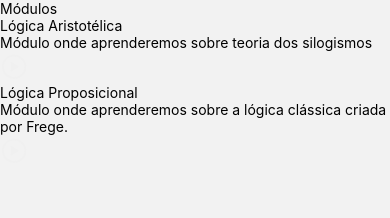
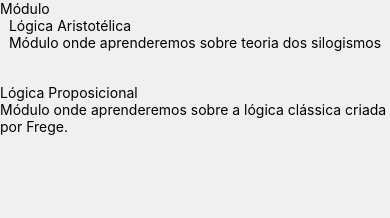
Before and after one commit to Etec-SA/boolestation-mobile, a React Native app: screen /Home in a window 390 px wide. Shown: the top 218 px of the page. Built offline with nearby package versions, Linux system fonts and the light colour scheme.

Commit message:
update flatList

```diff
--- /dev/null
+++ b/components/Header/Header.tsx
@@ -0,0 +1,24 @@
+import React, { useState, useEffect } from "react";
+import { View, Text, Image, SafeAreaView, FlatList, StyleSheet } from "react-native";
+import { NativeWindStyleSheet } from "nativewind";
+
+NativeWindStyleSheet.setOutput({
+    default: "native",
+  });
+
+const Header = () => {
+    return (
+        <View className="mt-8 flex justify-center items-center w-full">
+            <Image
+                className="w-40 h-40"
+                source={{
+                    uri: 'https://raw.githubusercontent.com/Etec-SA/diagrams/main/logos/LogoVectorGray.png',
+                }}
+            />
+
+            <Text className="text-gray-500 text-lg font-semibold ml-4">Módulo</Text>
+        </View>
+    )
+}
+
+export default Header;
--- a/pages/Exercise/Exercise.tsx
+++ b/pages/Exercise/Exercise.tsx
@@ -17,7 +17,7 @@ const Exercise = (props: {id: {exerciseId: string, lessonId: string}, statement:
 
     return(
         <>
-            <View className="flex-row justify-between items-center w-full h-72 mb-4">
+            <View className="flex-row justify-between items-center w-full h-26 mb-4">
                 <TouchableOpacity className="flex-row justify-center" onPress={()=>{
                     setBackgrounds({correct: '#e0dede', wrong: '#e0dede'});
                     changePage('Exercises');
--- a/pages/Forms/LoginForm.tsx
+++ b/pages/Forms/LoginForm.tsx
@@ -1,5 +1,5 @@
 import React, { useState } from "react";
-import { View, Text, StyleSheet, TextInput, TouchableOpacity, Image } from "react-native";
+import { View, Text, StyleSheet, TextInput, ScrollView, SafeAreaView, Image } from "react-native";
 import { useForm, Controller } from "react-hook-form";
 import { yupResolver } from '@hookform/resolvers/yup';
 import { MaterialCommunityIcons } from '@expo/vector-icons';
@@ -38,7 +38,8 @@ const LoginForm = ({changePage}: {changePage: any}) => {
     }
 
     return(
-      <View className="flex-1 justify-center items-center bg-[#f0f0f0] px-4">
+      <SafeAreaView style={styles.container}>
+        <ScrollView contentContainerStyle={styles.scrollViewContent}>
           <Image className="w-60 h-60" source={{uri: 'https://raw.githubusercontent.com/Etec-SA/diagrams/main/logos/LogoVectorGray.png',}} />
 
           <Controller control={control} name="username" render={({ field: { onChange, onBlur, value } }) => (
@@ -94,8 +95,23 @@ const LoginForm = ({changePage}: {changePage: any}) => {
             title="Não possui uma conta?"
             titlePress="Criar agora."
           />
-      </View>
+        </ScrollView>
+      </SafeAreaView>
     );
 }
 
+const styles = StyleSheet.create({
+  container: {
+    flex: 1,
+    justifyContent: "center",
+    backgroundColor: "#f0f0f0",
+  },
+  scrollViewContent: {
+    flexGrow: 1,
+    justifyContent: "center",
+    alignItems: "center",
+    paddingHorizontal: 18,
+  },
+});
+
 export default LoginForm;
--- a/pages/Forms/SignForm.tsx
+++ b/pages/Forms/SignForm.tsx
@@ -1,44 +1,64 @@
-import React, { useState} from "react";
-import { View, Text, StyleSheet, TextInput, TouchableOpacity, Image, ActivityIndicator, SafeAreaView } from "react-native";
-import Animated, { FadeIn } from "react-native-reanimated";
+import React, { useState } from "react";
+import {
+  View,
+  Text,
+  StyleSheet,
+  TextInput,
+  ScrollView,
+  Image,
+  ActivityIndicator,
+  SafeAreaView,
+} from "react-native";
 import { useForm, Controller } from "react-hook-form";
-import { yupResolver } from '@hookform/resolvers/yup'
-import * as yup from 'yup';
+import { MaterialCommunityIcons } from "@expo/vector-icons";
+import AsyncStorage from "@react-native-async-storage/async-storage";
+import { signUp, authenticate } from "../../api/user";
+import { NativeWindStyleSheet } from "nativewind";
 import Button from "../../components/FormComponents/Button";
 import Input from "../../components/FormComponents/Input";
 import Link from "../../components/FormComponents/Link";
-import { MaterialCommunityIcons } from '@expo/vector-icons';
-import { Ionicons } from '@expo/vector-icons'
-import { NativeWindStyleSheet } from "nativewind";
-import { signUp, authenticate  } from "../../api/user";
-import AsyncStorage from '@react-native-async-storage/async-storage';
 
 NativeWindStyleSheet.setOutput({
   default: "native",
 });
 
-type RegisterData = {
+type RegisterData = {};
 
-}
-
-const SignForm = ({changePage}: {changePage: any}) => {
-    const [loading, setIsLoading] = useState(false)
-    const { control, handleSubmit, formState: { errors } } = useForm({})
+const SignForm = ({ changePage }: { changePage: any }) => {
+  const [loading, setIsLoading] = useState(false);
+  const {
+    control,
+    handleSubmit,
+    formState: { errors },
+  } = useForm({});
 
   async function handleSignIn(data: any) {
     const { username, email, password } = data;
     setIsLoading(true);
-      await signUp({username, email, password, name: username, birthdate: '2000-01-01'});
-      const auth = await authenticate({email, password});
-      await AsyncStorage.setItem('token', auth.access_token);
+    await signUp({
+      username,
+      email,
+      password,
+      name: username,
+      birthdate: "2000-01-01",
+    });
+    const auth = await authenticate({ email, password });
+    await AsyncStorage.setItem("token", auth.access_token);
     setTimeout(() => {
       setIsLoading(false);
     }, 2000);
   }
 
-    return(
-      <SafeAreaView className="flex-1 justify-center items-center bg-[#f0f0f0] px-4">
-        <Image className="w-60 h-60" source={{uri: 'https://raw.githubusercontent.com/Etec-SA/diagrams/main/logos/LogoVectorGray.png',}} />
+  return (
+    <SafeAreaView style={styles.container}>
+      <ScrollView contentContainerStyle={styles.scrollViewContent}>
+        <Image
+          className="w-60 h-60"
+          source={{
+            uri:
+              "https://raw.githubusercontent.com/Etec-SA/diagrams/main/logos/LogoVectorGray.png",
+          }}
+        />
 
         <Controller control={control} name="username" render={({ field: { onChange, onBlur, value } }) => (
           <View className="flex-row justify-between items-center shadow-md w-[95%] bg-[#fff] px-4 mb-6 rounded-md text-gray-600">
@@ -100,13 +120,28 @@ const SignForm = ({changePage}: {changePage: any}) => {
 
         <Link
           onPress={() => {
-            changePage('SignIn')
+            changePage("SignIn");
           }}
           title="Já possui uma conta?"
           titlePress="Entrar agora"
         />
+      </ScrollView>
     </SafeAreaView>
   );
-}
+};
+
+const styles = StyleSheet.create({
+  container: {
+    flex: 1,
+    justifyContent: "center",
+    backgroundColor: "#f0f0f0",
+  },
+  scrollViewContent: {
+    flexGrow: 1,
+    justifyContent: "center",
+    alignItems: "center",
+    paddingHorizontal: 18,
+  },
+});
 
 export default SignForm;
--- a/pages/Home/ExerciseList.tsx
+++ b/pages/Home/ExerciseList.tsx
@@ -1,5 +1,5 @@
 import React, { useEffect, useState } from "react";
-import { View, Text, StyleSheet, TextInput, TouchableOpacity, Image } from "react-native";
+import { View, Text, StyleSheet, ScrollView, TouchableOpacity, Image } from "react-native";
 import Animated, { FadeIn, FadeOutLeft } from 'react-native-reanimated';
 import { MaterialCommunityIcons } from '@expo/vector-icons';
 import { NativeWindStyleSheet } from "nativewind";
@@ -11,16 +11,10 @@ NativeWindStyleSheet.setOutput({
   });
 
 const Exercises = ({data, onClick, changePage}: {data: typeof lessonsMock[0]['exercises'], onClick: any, changePage: any}) => {
-  const [cachedData, setCachedData] = useState<any>({});
-
-  useEffect(()=>{
-    const item = cache.getItem('exercisesStatus');
-    setCachedData(item);
-  }, [data]);
 
     return(
-        <Animated.View
-          className="flex-1 justify-start items-center bg-[#f0f0f0] px-4 pt-14 h-96"
+        <Animated.ScrollView
+          contentContainerStyle={styles.scrollViewContent}
           entering={FadeIn.duration(200)}
           exiting={FadeOutLeft.duration(200)}
         >
@@ -41,30 +35,12 @@ const Exercises = ({data, onClick, changePage}: {data: typeof lessonsMock[0]['ex
                 <TouchableOpacity className="w-full" onPress={()=> {onClick(exercise.id)}} key={exercise.id}>
                   <View className="p-4 flex-row justify-between items-center w-full mb-4 bg-[#fff] rounded shadow-md">
                     <Text className="text-gray-500 text-xl">{exercise.title}</Text>
-                    { cachedData[exercise.id]?.lastAttemptIsCorrect ? <MaterialCommunityIcons name="check" color="black" size={25} /> : null }
-                    { !cachedData[exercise.id]?.lastAttemptIsCorrect ? <MaterialCommunityIcons name="close" color="black" size={25} /> : null }
                   </View>
                 </TouchableOpacity>
               )
             })
           }
-
-            <TouchableOpacity className="w-full">
-              <View className="p-4 flex-row justify-between items-center w-full mb-4 bg-[#fff] rounded shadow-md">
-                <Text className="text-gray-500 text-xl">Justificação de Silogismos</Text>
-              </View>
-            </TouchableOpacity>
-
-            <View className="p-4 flex-row justify-between items-center w-full mb-4 bg-[#165724] rounded shadow-md">
-                <Text className="text-[#d4edda] text-xl">Justificação de Silogismos</Text>
-                <MaterialCommunityIcons name="check" color="#d4edda" size={20} />
-            </View>
-
-            <View className="p-4 flex-row justify-between items-center w-full mb-4 bg-[#942e30] rounded shadow-md">
-                <Text className="text-[#f8d7da] text-xl">Valorização de Silogismos</Text>
-                <MaterialCommunityIcons name="close" color="#f8d7da" size={20} />
-            </View>
-        </Animated.View>
+      </Animated.ScrollView>
     )
 }
 
@@ -140,6 +116,14 @@ const styles = StyleSheet.create({
     shadowOpacity: 0.3,
     shadowRadius: 3,
     backgroundColor: '#942e30',
+  },
+  scrollViewContent:{
+    flex: 1,
+    justifyContent: 'flex-start',
+    alignItems: 'center',
+    backgroundColor: '#f0f0f0',
+    paddingHorizontal: 18,
+    paddingTop: 40
   }
 })
 
--- a/pages/Home/LessonList.tsx
+++ b/pages/Home/LessonList.tsx
@@ -1,5 +1,5 @@
 import React, { useState, useEffect } from "react";
-import { View, Text, TouchableOpacity } from "react-native";
+import { View, Text, TouchableOpacity, FlatList, StyleSheet } from "react-native";
 import Animated, { FadeIn, FadeOutLeft } from 'react-native-reanimated';
 import { MaterialCommunityIcons } from '@expo/vector-icons';
 import { NativeWindStyleSheet } from "nativewind";
@@ -12,9 +12,21 @@ NativeWindStyleSheet.setOutput({
 
 const Lessons = ({ data, onClick, changePage }: { data: typeof lessonsMock, onClick: any, changePage: any }) => {
 
+  const renderItem = ({ item }: { item: any }) => (
+    <LessonBox
+      key={item.id}
+      title={item.title}
+      description={item.content}
+      onClick={() => {
+        onClick(item.id);
+      }}
+      exercisesLength={item.exercises.length}
+    />
+  );
+
   return (
     <Animated.View
-      className="flex-1 bg-[#f0f0f0] px-4 pt-14"
+      style={styles.header}
       entering={FadeIn.duration(200)}
       exiting={FadeOutLeft.duration(200)}
     >
@@ -26,24 +38,41 @@ const Lessons = ({ data, onClick, changePage }: { data: typeof lessonsMock, onCl
           </TouchableOpacity>
         </View>
 
-        <View className="flex-row justify-center flex-wrap w-full mt-6">
-          {
-            data.map((lesson, index) => (
-              <LessonBox
-                key={lesson.id}
-                title={lesson.title}
-                description={lesson.content}
-                onClick={() => {
-                  onClick(lesson.id);
-                }}
-                exercisesLength={lesson.exercises.length}
-              />
-            ))
-          }
-        </View>
+        <FlatList
+          contentContainerStyle={styles.flatListContent}
+          data={data}
+          keyExtractor={(item) => item.id.toString()}
+          renderItem={renderItem}
+          showsVerticalScrollIndicator={false}
+          nestedScrollEnabled={true}
+        />
       </View>
     </Animated.View>
   );
 }
 
+const styles = StyleSheet.create({
+  container: {
+    flex: 1,
+    justifyContent: "center",
+    backgroundColor: "#f0f0f0",
+  },
+  flatListContent: {
+    flexDirection: "row",
+    justifyContent: "center",
+    flexWrap: "wrap",
+    width: "100%",
+    marginTop: 6,
+    paddingBottom: 40
+  },
+  header: {
+    flex: 1,
+    justifyContent: 'flex-start',
+    alignItems: 'center',
+    backgroundColor: '#f0f0f0',
+    paddingHorizontal: 18,
+    paddingTop: 45
+  }
+});
+
 export default Lessons;
--- a/pages/Home/Modules.tsx
+++ b/pages/Home/Modules.tsx
@@ -1,7 +1,8 @@
 import React, { useState, useEffect } from "react";
-import { View, Text, Image, SafeAreaView, FlatList } from "react-native";
+import { View, Text, Image, SafeAreaView, FlatList, StyleSheet } from "react-native";
 import { NativeWindStyleSheet } from "nativewind";
 import ExBox from "../../components/ExBox/ExBox";
+import Header from "../../components/Header/Header";
 import { getModules } from "../../api/module";
 import modulesMock from './fixtures/modules.json';
 
@@ -42,26 +43,37 @@ const Modules = ({ onClick }: { onClick: any }) => {
   );
 
   return (
-    <SafeAreaView className="flex-1 justify-start items-center bg-[#f0f0f0] px-4">
-      <View className="mt-8 flex justify-center items-center h-32 w-full">
-        <Image
-          className="w-40 h-40"
-          source={{
-            uri: 'https://raw.githubusercontent.com/Etec-SA/diagrams/main/logos/LogoVectorGray.png',
-          }}
-        />
-      </View>
-
-      <View className="w-full mt-2">
-        <Text className="text-gray-500 text-lg font-semibold mb-2 ml-4">Módulos</Text>
-        <FlatList
-          data={modules}
-          renderItem={renderItem}
-          keyExtractor={(item) => item.id.toString()}
-        />
-      </View>
+    <SafeAreaView style={styles.container}>
+      <FlatList
+        data={modules}
+        renderItem={renderItem}
+        keyExtractor={(item) => item.id.toString()}
+        ListHeaderComponent={Header}
+        ListHeaderComponentStyle={styles.header}
+        contentContainerStyle={styles.flatListContent}
+        showsVerticalScrollIndicator={false}
+        nestedScrollEnabled={true}
+      />
     </SafeAreaView>
   );
 };
 
+const styles = StyleSheet.create({
+  container: {
+    flex: 1,
+    justifyContent: "flex-start",
+    alignItems: "center",
+    backgroundColor: "#f0f0f0",
+    paddingHorizontal: 18
+  },
+  flatListContent: {
+    justifyContent: "center",
+    alignItems: "center",
+    width: "100%",
+  },
+  header: {
+    width: "100%"
+  }
+});
+
 export default Modules;
```
Lines whose indentation alone changed are shown as unchanged.
